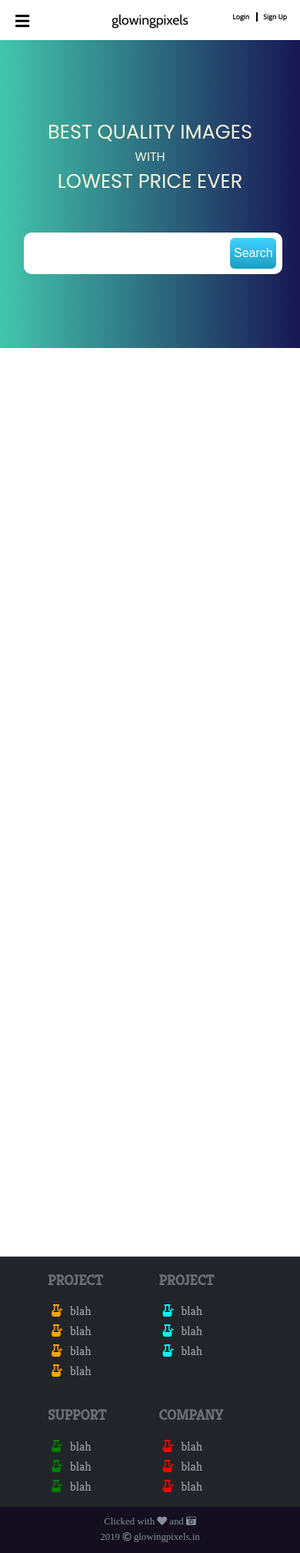
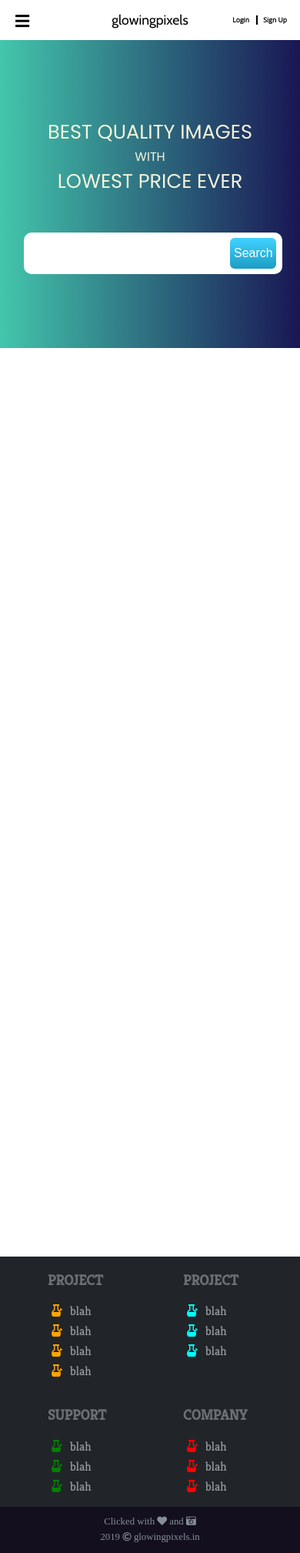
Before and after one commit to GlowingPixels/gp_web, a Django app: page / in a window 390 px wide. Shown: the whole page at 77% size. Run offline with Django 3.2, Linux system fonts and the light colour scheme; data that the repository does not hold is empty; some libraries are stand-ins or nearby versions.

Commit message:
frontend added

```diff
--- a/static/css/base_homepage.css
+++ b/static/css/base_homepage.css
@@ -91,7 +91,7 @@ html, body  {
     }
 
     .nav_content    {
-        top: 16px;
+        /* top: 16px; */
         font-size: 60%;
     }
 
--- a/static/css/footer.css
+++ b/static/css/footer.css
@@ -81,7 +81,7 @@
 
 @media screen and (max-width: 1100px)   {
     .details_sections_col    {
-        width: 30%;
+        width: 39%;
     }
 }
 
```
